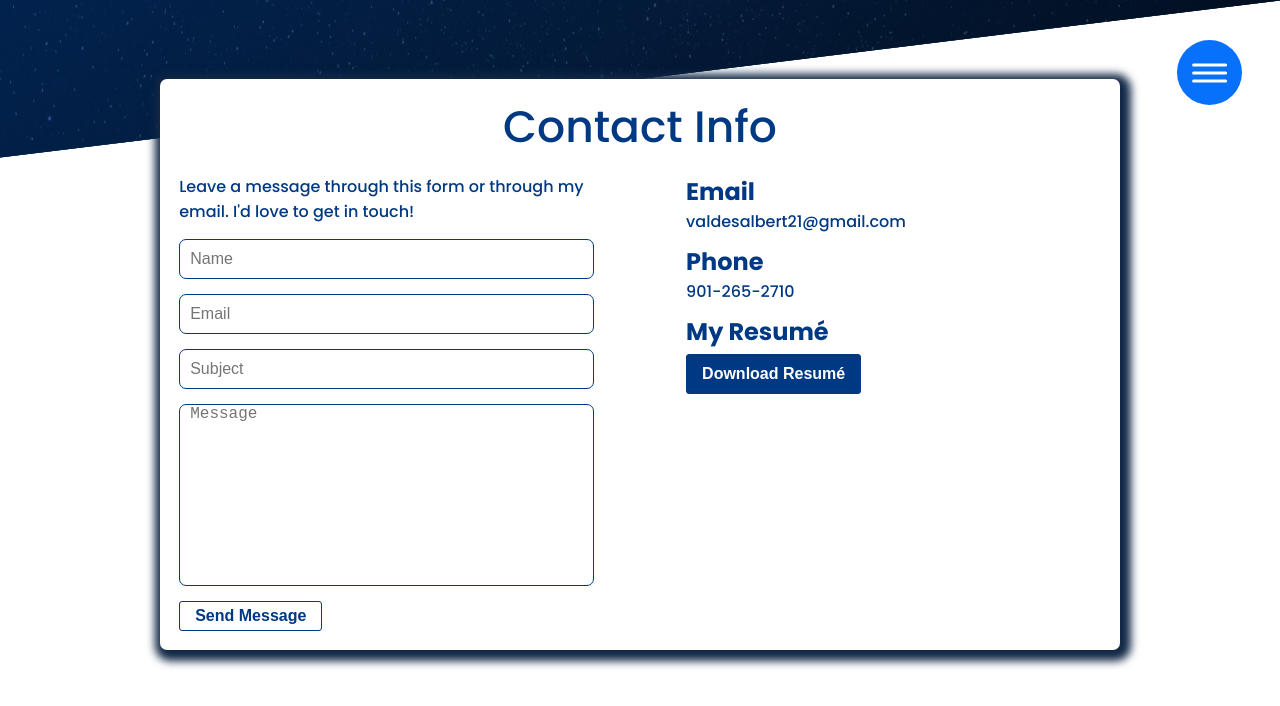
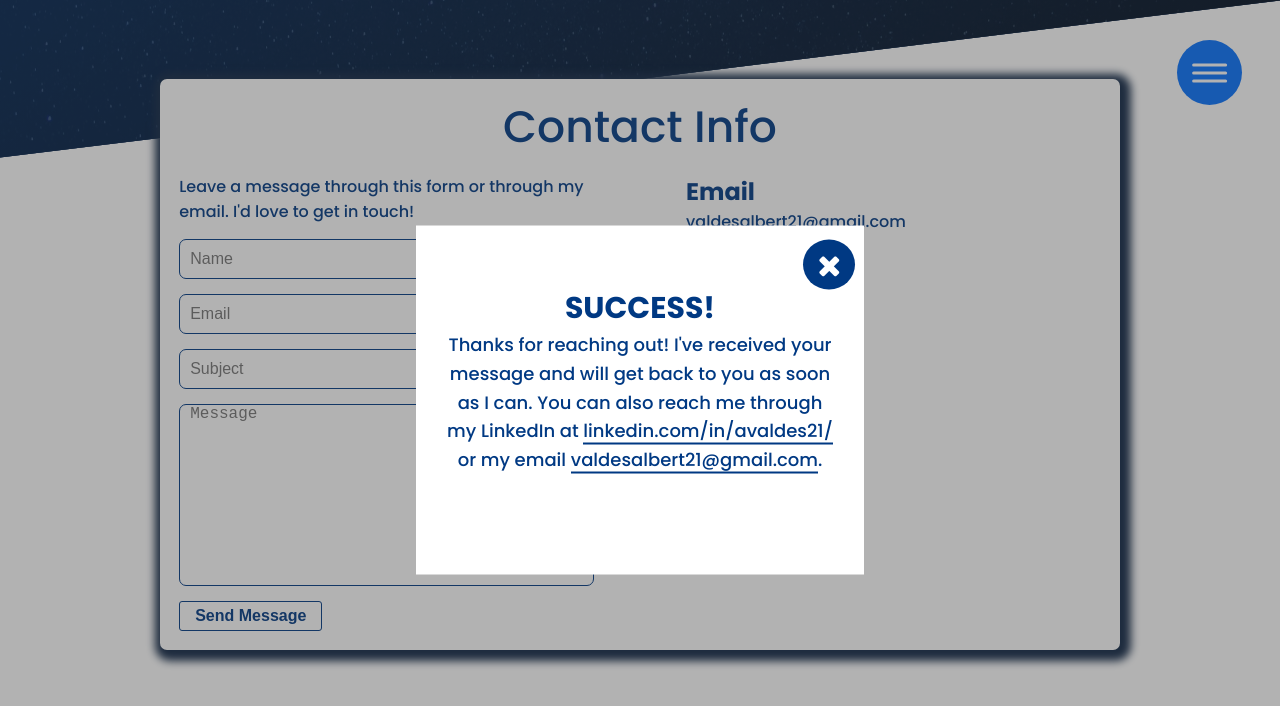
Before and after one commit to albert-anthony6/Portfolio-v3, a Vue app: page / in a window 1280 px wide. Both pictures are taken after typing "Sample", "name@example.com", "Sample", "Sample" into the empty fields and a click on the button "Send Message". Shown: the part 2369-3075 px from the top of the page. Built offline with nearby package versions, Linux system fonts and the light colour scheme; a web font is replaced by a local one.

Commit message:
Added contact modal component

```diff
--- a/src/App.vue
+++ b/src/App.vue
@@ -1,17 +1,35 @@
 <template>
   <div class="app">
     <Navigation />
-    <router-view />
+    <Modal v-on:hideModal="hideModal" :status="status" v-if="showModal" />
+    <router-view v-on:handleMessage="handleModal($event)" />
   </div>
 </template>
 
 <script>
 import Navigation from './components/Navigation.vue';
+import Modal from './components/Modal.vue';
 
 export default {
   name: 'App',
+  data() {
+    return {
+      showModal: false,
+      status: 'success',
+    };
+  },
   components: {
     Navigation,
+    Modal,
+  },
+  methods: {
+    hideModal() {
+      this.showModal = false;
+    },
+    handleModal(status) {
+      this.status = status;
+      this.showModal = true;
+    },
   },
 };
 </script>
--- a/src/components/ContactSection.vue
+++ b/src/components/ContactSection.vue
@@ -104,8 +104,18 @@ export default {
           this.form.email = '';
           this.form.subject = '';
           this.form.message = '';
+          this.contactMessage('success');
         })
-        .catch((error) => console.log(error));
+        .catch(() => {
+          this.form.name = '';
+          this.form.email = '';
+          this.form.subject = '';
+          this.form.message = '';
+          this.contactMessage('fail');
+        });
+    },
+    contactMessage(status) {
+      this.$emit('contactMessage', status);
     },
   },
 };
--- /dev/null
+++ b/src/components/Modal.vue
@@ -0,0 +1,100 @@
+<template>
+  <div class="modal-container">
+    <div class="modal-background" @click="removeModal" />
+    <div class="modal" v-if="status === 'success'">
+      <i class="fa fa-times" @click="removeModal" />
+      <h2>Success!</h2>
+      <p>
+        Thanks for reaching out! I've received your message and will get back to
+        you as soon as I can. You can also reach me through my LinkedIn at
+        <a
+          href="https://www.linkedin.com/in/avaldes21/"
+          target="_blank"
+          class="anchor"
+          >linkedin.com/in/avaldes21/</a
+        >
+        or my email
+        <a href="mailto: valdesalbert21@gmail.com" class="anchor"
+          >valdesalbert21@gmail.com</a
+        >.
+      </p>
+    </div>
+    <div class="modal" v-else-if="status === 'fail'">
+      <i class="fa fa-times" @click="removeModal" />
+      <h2>Oops!</h2>
+      <p>
+        Something went wrong while sending your message! You can also reach me
+        through my LinkedIn at
+        <a
+          href="https://www.linkedin.com/in/avaldes21/"
+          target="_blank"
+          class="anchor"
+          >linkedin.com/in/avaldes21/</a
+        >
+        or my email
+        <a href="mailto: valdesalbert21@gmail.com" class="anchor"
+          >valdesalbert21@gmail.com</a
+        >.
+      </p>
+    </div>
+  </div>
+</template>
+
+<script>
+export default {
+  name: 'Modal',
+  props: ['status'],
+  methods: {
+    removeModal() {
+      this.$emit('hideModal');
+    },
+  },
+};
+</script>
+
+<style scoped lang="scss">
+.modal-container {
+  .modal-background {
+    position: fixed;
+    background-color: #33333360;
+    width: 100vw;
+    height: 100vh;
+    z-index: 1000;
+  }
+  .modal {
+    position: fixed;
+    top: 50%;
+    left: 50%;
+    max-width: 35%;
+    padding: 6rem 3rem 10rem 3rem;
+    transform: translate(-50%, -50%);
+    z-index: 1001;
+    background-color: $white;
+    color: $primary-dark;
+    text-align: center;
+    h2 {
+      font-size: 3rem;
+      text-transform: uppercase;
+    }
+    p {
+      font-size: 1.8rem;
+      line-height: 1.6;
+    }
+    .anchor {
+      color: $primary-dark;
+      border-bottom: 2px solid $primary-dark;
+    }
+    .fa-times {
+      background-color: $primary-dark;
+      color: $white;
+      font-size: 3rem;
+      padding: 1rem 1.4rem;
+      border-radius: 50%;
+      position: absolute;
+      top: 4%;
+      right: 2%;
+      cursor: pointer;
+    }
+  }
+}
+</style>
--- a/src/views/Home.vue
+++ b/src/views/Home.vue
@@ -32,7 +32,7 @@
     <AboutSection />
     <ProjectsSection />
     <WhySection />
-    <ContactSection />
+    <ContactSection v-on:contactMessage="handleMessage($event)" />
   </main>
 </template>
 
@@ -62,6 +62,9 @@ export default {
       this.$refs.ball2.style.left = x;
       this.$refs.ball2.style.top = y;
       this.$refs.ball2.style.transform = `transform(-${x}, -${y})`;
+    },
+    handleMessage(status) {
+      this.$emit('handleMessage', status);
     },
   },
 };
```
